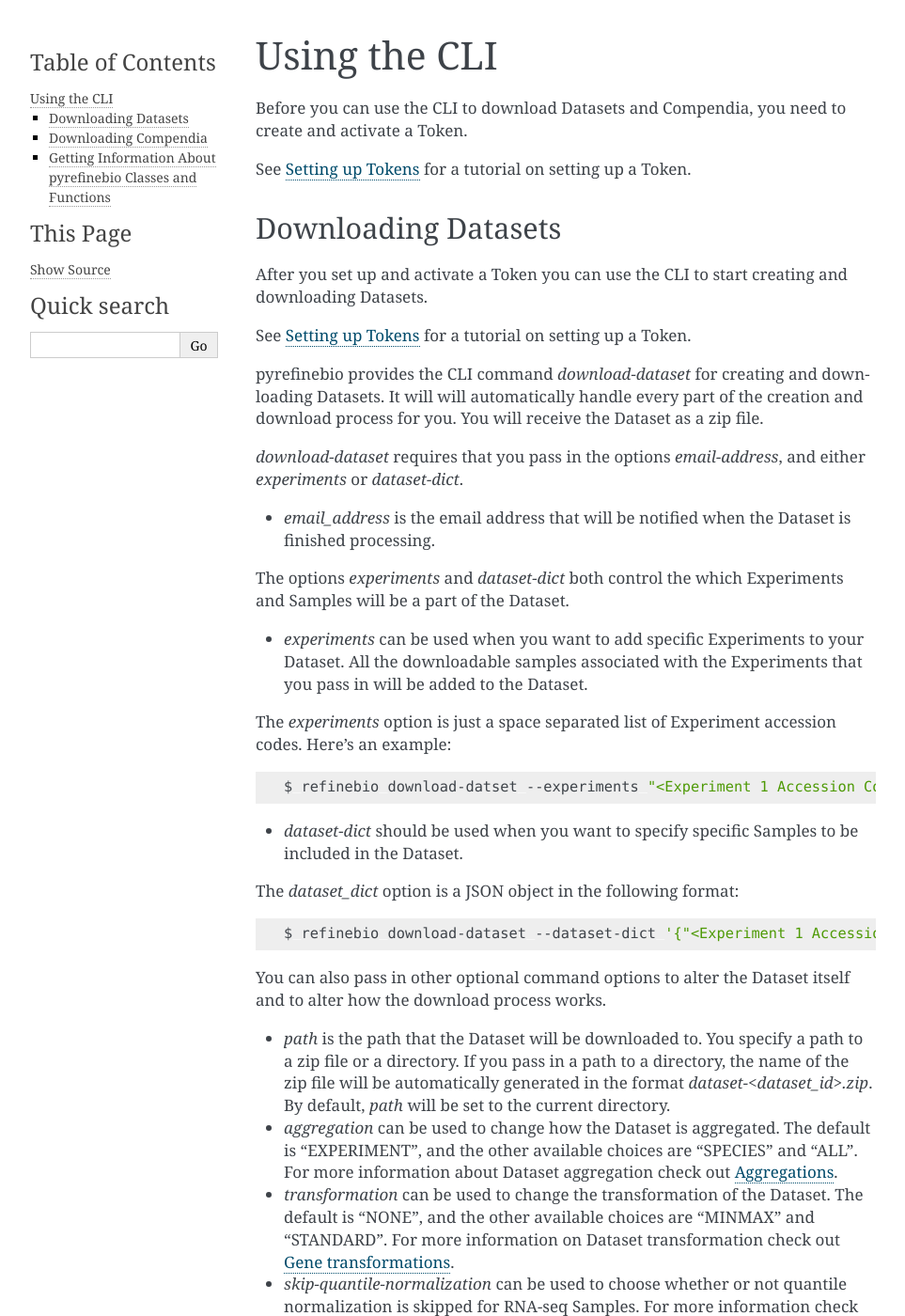
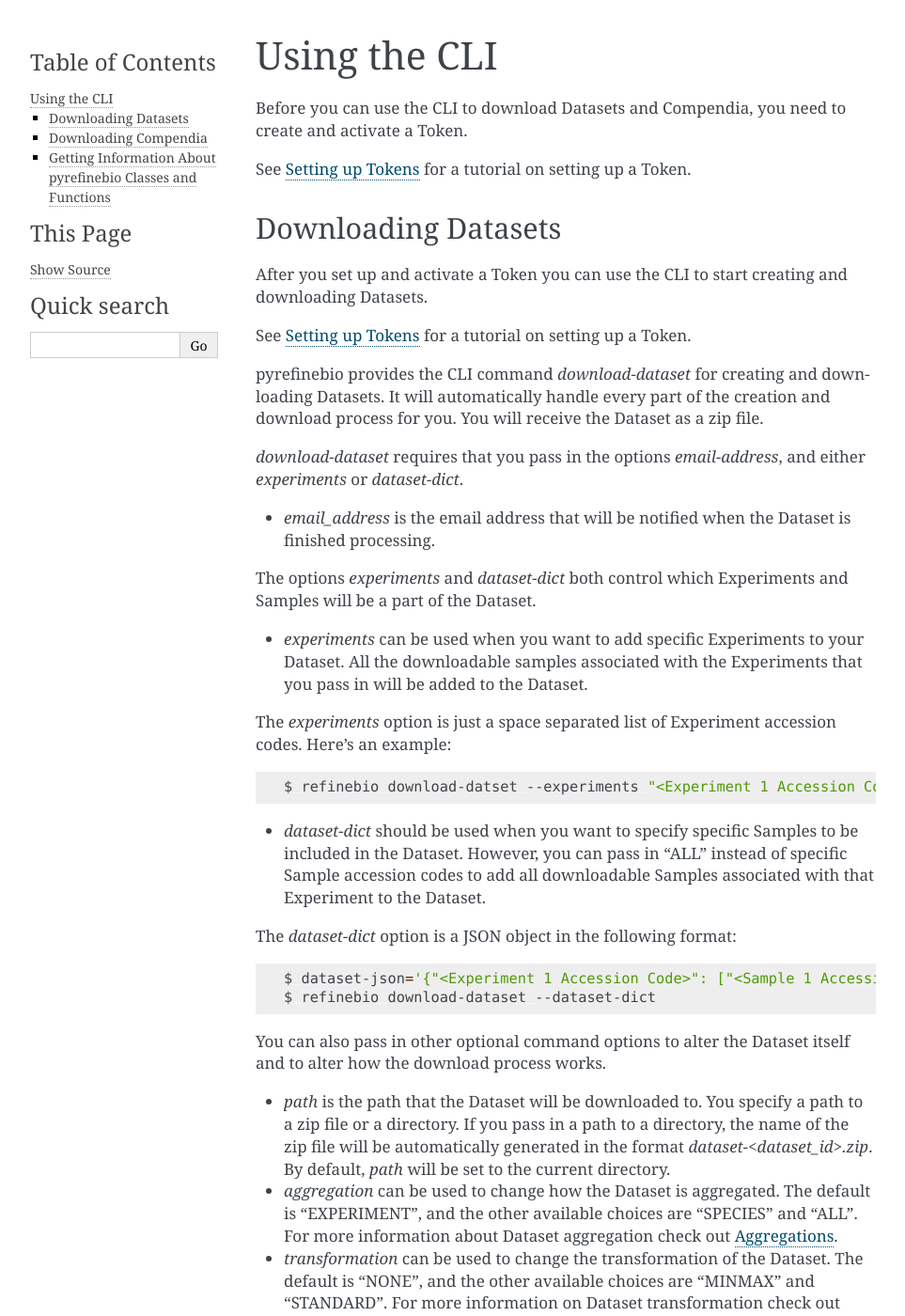
Before and after one commit to AlexsLemonade/refinebio-py, a Sphinx documentation site: the page built from docs/cli.rst, in a window 1280 px wide and 1400 px high. Shown: the whole window at 94% size, without its empty margins (148-1111 px from the left). Built offline with Sphinx 7.4.7, drawn with Linux system fonts in a browser that asks for light colours; some of the changed text lies outside the part shown.

Commit message:
fix repeated words/typos; add info about 'ALL' for dataset_dict

```diff
--- a/docs/cli.rst
+++ b/docs/cli.rst
@@ -16,14 +16,14 @@ After you set up and activate a Token you can use the CLI to start creating and
 See :ref:`Quickstart/Setting up Tokens` for a tutorial on setting up a Token.
 
 pyrefinebio provides the CLI command `download-dataset` for creating and downloading Datasets.
-It will will automatically handle every part of the creation and download process for you.
+It will automatically handle every part of the creation and download process for you.
 You will receive the Dataset as a zip file.
 
 `download-dataset` requires that you pass in the options `email-address`, and either `experiments` or `dataset-dict`.
 
 * `email_address` is the email address that will be notified when the Dataset is finished processing.
 
-The options `experiments` and `dataset-dict` both control the which Experiments and Samples will be a part of the Dataset.
+The options `experiments` and `dataset-dict` both control which Experiments and Samples will be a part of the Dataset.
 
 * `experiments` can be used when you want to add specific Experiments to your Dataset. All the downloadable samples associated with the Experiments that you pass in will be added to the Dataset.
 
@@ -34,13 +34,14 @@ The `experiments` option is just a space separated list of Experiment accession
     $ refinebio download-datset --experiments "<Experiment 1 Accession Code> <Experiment 2 Accession Code>"
 
 
-* `dataset-dict` should be used when you want to specify specific Samples to be included in the Dataset.
+* `dataset-dict` should be used when you want to specify specific Samples to be included in the Dataset. However, you can pass in "ALL" instead of specific Sample accession codes to add all downloadable Samples associated with that Experiment to the Dataset.
 
-The `dataset_dict` option is a JSON object in the following format:
+The `dataset-dict` option is a JSON object in the following format:
 
 .. code-block:: shell
 
-    $ refinebio download-dataset --dataset-dict '{"<Experiment 1 Accession Code>": ["<Sample 1 Accession Code>", "<Sample 2 Accession Code>"], "<Experiment 2 Accession Code>": ["<Sample 3 Accession Code>", "<Sample 4 Accession Code>"]}'
+    $ dataset-json='{"<Experiment 1 Accession Code>": ["<Sample 1 Accession Code>", "<Sample 2 Accession Code>"], "<Experiment 2 Accession Code>": ["ALL"]}'
+    $ refinebio download-dataset --dataset-dict
 
 You can also pass in other optional command options to alter the Dataset itself and to alter how the download process works.
 
@@ -72,7 +73,8 @@ Below is a simple example of downloading a Dataset using `dataset_dict`:
 
 .. code-block:: shell
 
-    $ refinebio download-dataset --path "./path/to/dataset.zip" --email-address "foo@bar.com" --dataset-dict '{"GSE74410": ["ALL"]}'
+    $ dataset-json='{"GSE74410": ["ALL"], "GSE24528": ["GSM604796", "GSM604797"]}'
+    $ refinebio download-dataset --path "./path/to/dataset.zip" --email-address "foo@bar.com" --dataset-dict $dataset-json
 
 
 Downloading Compendia
@@ -83,7 +85,7 @@ You can start using the CLI to download Compendia after you set up and activate
 See :ref:`Quickstart/Setting up Tokens` for a tutorial on setting up a Token.
 
 pyrefinebio provides the CLI command `download-compendium` for downloading Compendium results.
-It will will automatically search for Compendia based on organisms and download the results.
+It will automatically search for Compendia based on organisms and download the results.
 You will receive the Compendium as a zip file.
 
 `download-compendium` requires that you pass in the parameter `organism`.
```
Also changed, not shown: docs/quickstart.rst (+9 -4 lines).
